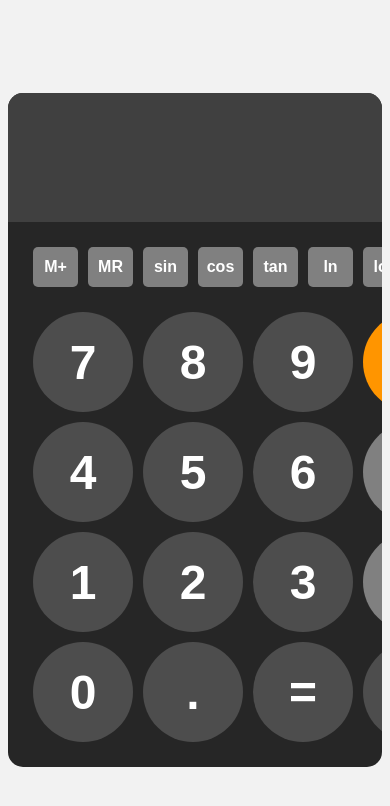
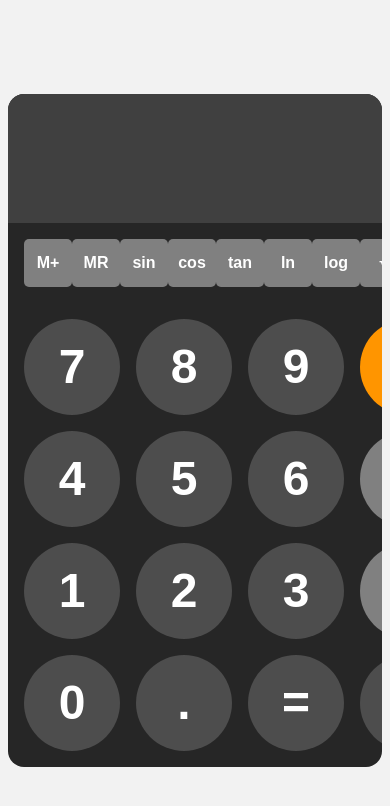
Before and after one commit to mpuening/learn-web-tech, a plain HTML site: page calculator/index.html in a window 390 px wide. Drawn offline with Linux system fonts and the light colour scheme.

Commit message:
Add more responsive design elements to calculator display

```diff
--- a/calculator/styles.css
+++ b/calculator/styles.css
@@ -2,15 +2,16 @@ body {
     display: flex;
     justify-content: center;
     align-items: center;
-    height: 100vh; /* 100 % of viewport height */
+    /* 100 % of viewport height */
+    height: 100vh;
     background-color: hsl(0, 0%, 95%);
 }
 
 #calculator {
     font-family: Arial, Helvetica, sans-serif;
     background-color: hsl(0, 0%, 15%);
-    border-radius: 15px;
-    max-width: 590px; /* 100px by 5 columns + 10px * 4 gaps + 25px * 2 padding */
+    border-radius: 1rem;
+    max-width: 100%;
     overflow: hidden;
 }
 
@@ -36,22 +37,26 @@ body {
 
 #functions {
     display: grid;
-    grid-template-columns: repeat(10, 1fr); /* 10 columns, one fractional unit each */
-    gap: 10px;
-    padding: 25px 25px 0;
+    /* 10 columns, one fractional unit each */
+    grid-template-columns: repeat(10, 1fr);
+    justify-items: center;
+    /* gap: 1rem; */
+    padding: 1rem 1rem 1rem 1rem;
 }
 
 #keypad {
     display: grid;
-    grid-template-columns: repeat(5, 1fr); /* 5 columns, one fractional unit each */
-    gap: 10px;
-    padding: 25px;
+    /* 5 columns, one fractional unit each */
+    grid-template-columns: repeat(5, 1fr);
+    justify-items: center;
+    gap: 1rem;
+    padding: 1rem 1rem 1rem 1rem;
 }
 
 button {
-    width: 100px;
-    height: 100px;
-    border-radius: 50px;
+    width: 6rem;
+    height: 6rem;
+    border-radius: 3rem;
     border: none;
     background-color: hsl(0, 0%, 30%);
     color: white;
@@ -69,8 +74,8 @@ button:active {
 }
 
 .function {
-    width: 45px;
-    height: 40px;
+    width: 3rem;
+    height: 3rem;
     border-radius: 5px;
     background-color: hsl(0, 0%, 50%);
     font-size: 1rem;
@@ -90,6 +95,7 @@ button:active {
 
 .operator {
     background-color: hsl(0, 0%, 50%);
+}
 
 .operator:hover {
     background-color: hsl(0, 0%, 65%);
@@ -98,3 +104,9 @@ button:active {
 .operator:active {
     background-color: hsl(0, 0%, 75%);
 }
+
+@media only screen and (min-width: 600px) {
+    #calculator {
+        max-width: 600px;
+    }
+}
```
